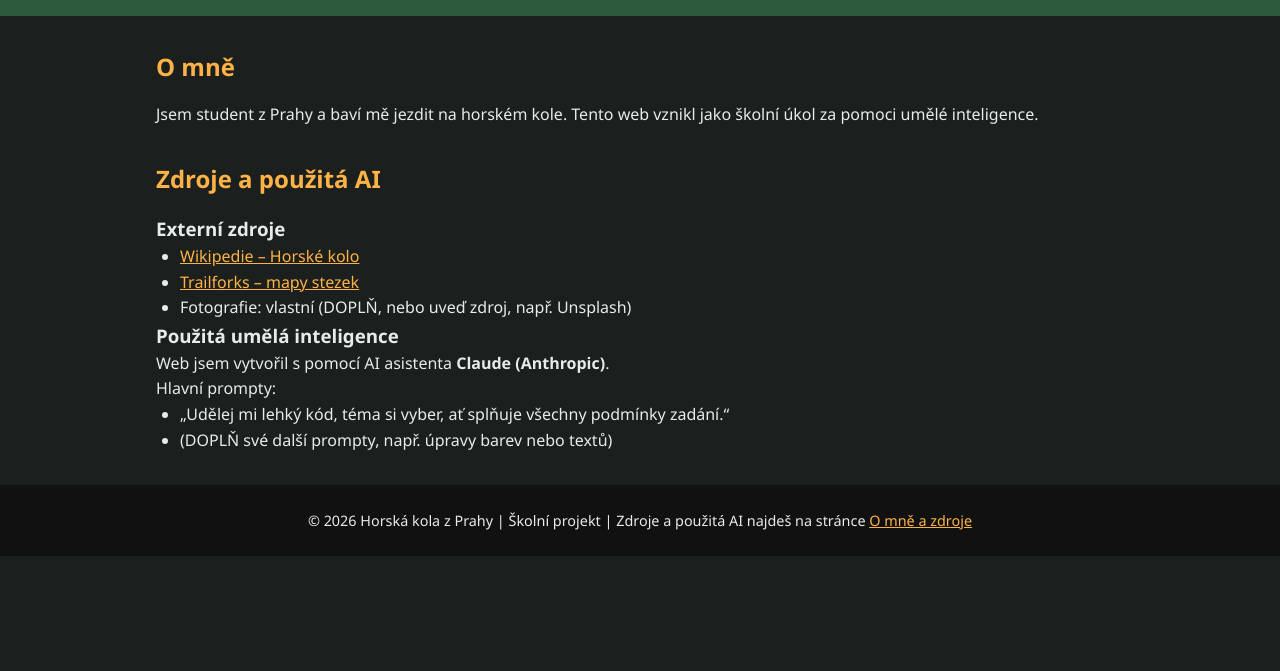
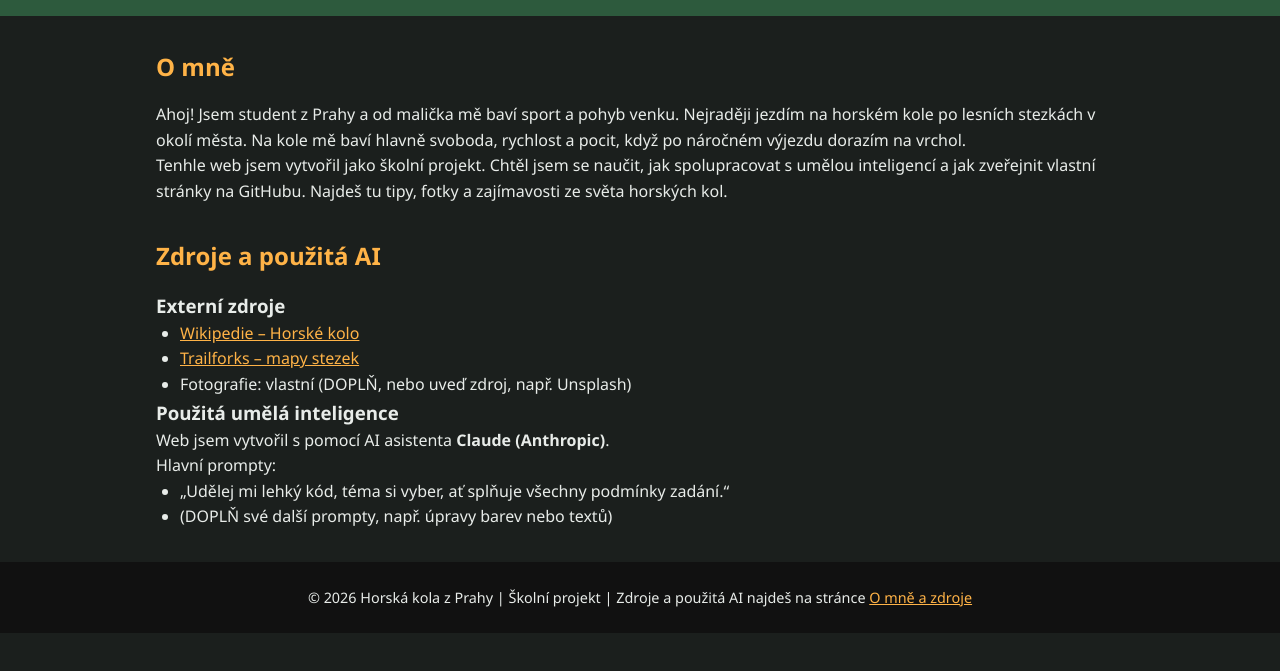
Before and after one commit to adis-padis/AI-web, a plain HTML site: page o-mne.html in a window 1280 px wide. Shown: the part 101-772 px from the top of the page. Drawn offline with Linux system fonts and the light colour scheme.

Commit message:
Přidání informací

```diff
--- a/o-mne.html
+++ b/o-mne.html
@@ -19,7 +19,8 @@
   <main>
     <section>
       <h2>O mně</h2>
-      <p>Jsem student z Prahy a baví mě jezdit na horském kole. Tento web vznikl jako školní úkol za pomoci umělé inteligence.</p>
+      <p>Ahoj! Jsem student z Prahy a od malička mě baví sport a pohyb venku. Nejraději jezdím na horském kole po lesních stezkách v okolí města. Na kole mě baví hlavně svoboda, rychlost a pocit, když po náročném výjezdu dorazím na vrchol.</p>
+<p>Tenhle web jsem vytvořil jako školní projekt. Chtěl jsem se naučit, jak spolupracovat s umělou inteligencí a jak zveřejnit vlastní stránky na GitHubu. Najdeš tu tipy, fotky a zajímavosti ze světa horských kol.</p>
     </section>
 
     <section id="zdroje">
```
